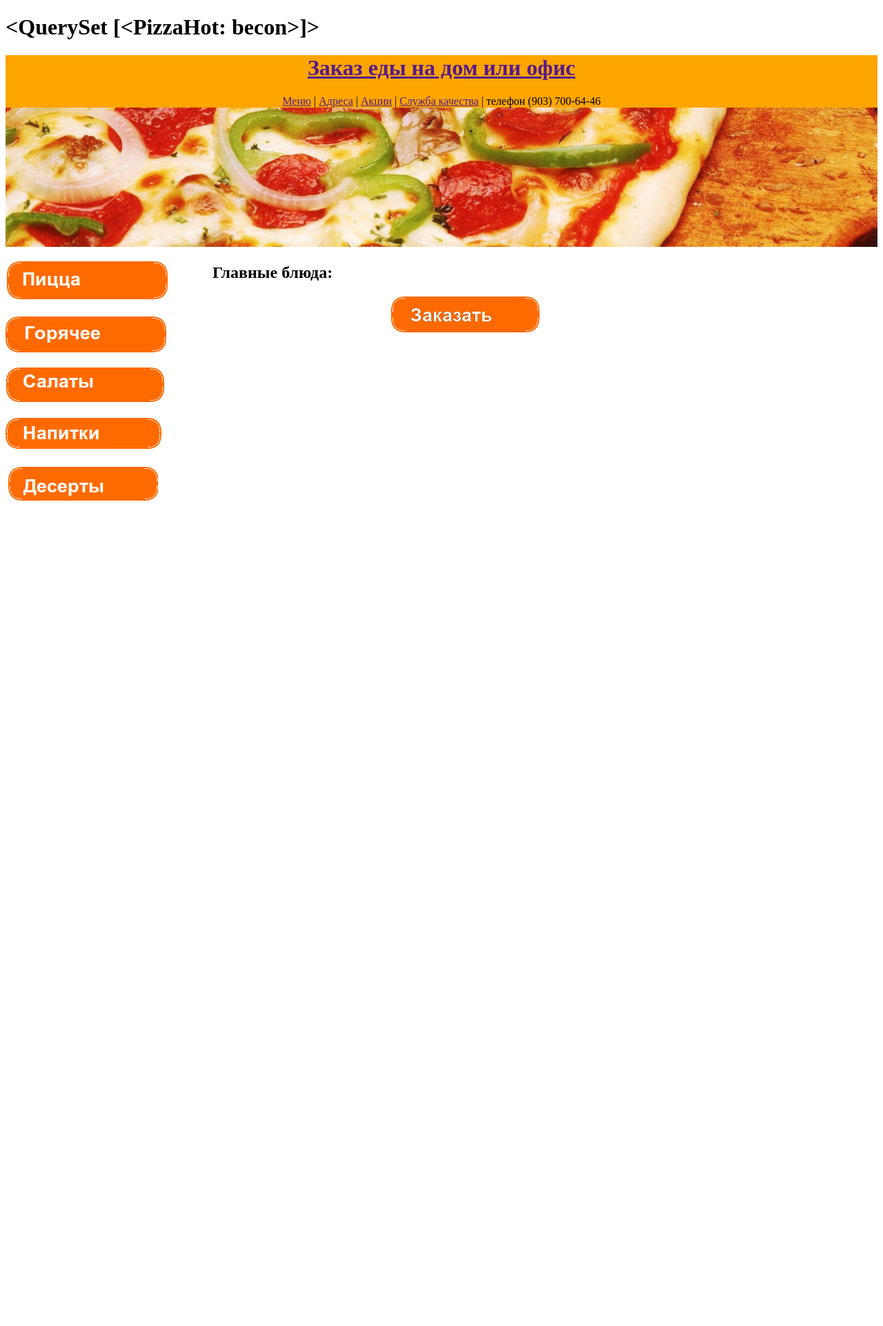
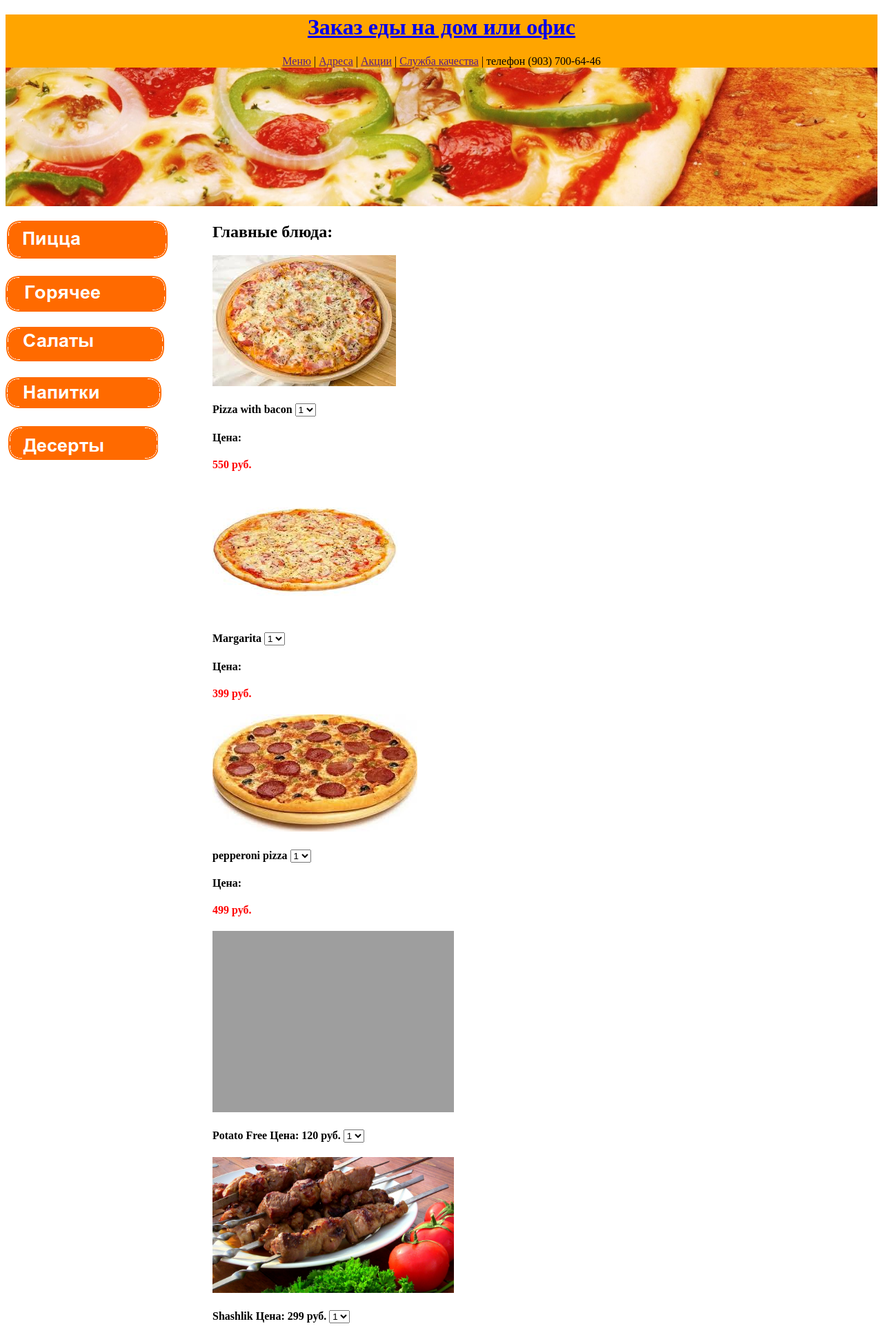
Before and after one commit to antonromanov1/pizza, a Django app: template catalog/templates/catalog/index.html in a window 1280 px wide. Shown: the top 1923 px of the page at 69% size. Before the commit the page ends 726 px from the top, so only its background shows below. Run offline with Django 3.2, Linux system fonts and the light colour scheme; the template is opened without the code that fills it: values that come from a table or form of the project are taken from there, others are empty; data comes from the database, SQL or seed files in the repository; both versions use the stored data as it was after the commit; parts of the project's set-up code (start-up, migrations or seed data) failed here and were passed over; grey boxes are pictures that could not be loaded.

Commit message:
8th commit

```diff
--- a/catalog/templates/catalog/index.html
+++ b/catalog/templates/catalog/index.html
@@ -13,9 +13,8 @@
 </head>
 
 <body>
-    <h1>{{ pizza1 }}</h1>
     <div id="header">
-        <h1><a href="">Заказ еды на дом или офис</a></h1>
+        <h1><a href="{% url 'index' %}">Заказ еды на дом или офис</a></h1>
         <nav id="topnav">
             <a href="">Меню</a> |
             <a href="">Адреса</a> |
@@ -37,7 +36,26 @@
         <div id="center">
             <h2>Главные блюда:</h2>
                 <form action="/zakaz" method="post">
-
+                    {% for pizza in pizzas %}
+                    <img src="{{ static_images }}/pizza{{ pizza.id }}.jpg">
+                    <h4>{{ pizza.name }}
+                        <select name="first">
+                            <option value="1">1</option>
+                            <option value="1">2</option>
+                            <option value="1">3</option>
+                        </select>
+                    </h4>  <h4>Цена:</h4> <h4 style="color: red;">{{ pizza.price }} руб.</h4>
+                    {% endfor %}
+                    {% for hot in hots %}
+                    <img src="{{ static_images }}/hot{{ hot.id }}.jpg" width="350">
+                    <h4>{{ hot.name }}  Цена: {{ hot.price }} руб.
+                        <select name="first">
+                            <option value="1">1</option>
+                            <option value="1">2</option>
+                            <option value="1">3</option>
+                        </select>
+                    </h4>
+                    {% endfor %}
                     <pre>                                 <a href="/zakaz"><img src="{{ static_images }}/button_zakaz.png"></a></pre>
                 </form>
         </div>
--- a/catalog/views.py
+++ b/catalog/views.py
@@ -1,8 +1,10 @@
 from django.shortcuts import render
-from models import PizzaHot
+from models import Meal, Pizza, Hot, Salads, Desserts, Drinks
 
 def index(request):
-    return render(request, "catalog/index.html", {"pizza1" : PizzaHot.objects.all()[0].name})
+    pizzas = Pizza.objects.all()
+    hots = Hot.objects.all()[:2]
+    return render(request, "catalog/index.html", {"pizzas" : pizzas, "hots" : hots})
 
 def pizza(request):
     return render(request, "catalog/pizza.html", {})
```
Also changed, not shown: catalog/static/catalog/images/dessert18.jpg (renamed from catalog/static/catalog/images/desert1.jpg), catalog/static/catalog/images/dessert19.jpg (renamed from catalog/static/catalog/images/dessert2.jpg), catalog/static/catalog/images/dessert20.jpg (renamed from catalog/static/catalog/images/dessert3.jpg), catalog/static/catalog/images/dessert21.jpg (renamed from catalog/static/catalog/images/dessert_prague.jpg), catalog/static/catalog/images/hot4.png (renamed from catalog/static/catalog/images/hot1.png), catalog/static/catalog/images/hot5.jpg (renamed from catalog/static/catalog/images/hot2.jpg), catalog/static/catalog/images/hot6.jpg (renamed from catalog/static/catalog/images/hot3.jpg), catalog/static/catalog/images/hot7.jpg (renamed from catalog/static/catalog/images/hot4.jpg), catalog/static/catalog/images/pizza1.jpg (renamed from catalog/static/catalog/images/becon.jpg), catalog/static/catalog/images/pizza2.jpg (renamed from catalog/static/catalog/images/margarita.jpg), catalog/static/catalog/images/pizza3.jpg (renamed from catalog/static/catalog/images/peperoni.jpg), catalog/static/catalog/images/salad10.jpg (renamed from catalog/static/catalog/images/salad3.jpg), catalog/static/catalog/images/salad11.jpg (renamed from catalog/static/catalog/images/salad4.jpg), catalog/static/catalog/images/salad8.jpg (renamed from catalog/static/catalog/images/salad1.jpg), 2 more files, 2 other files.
